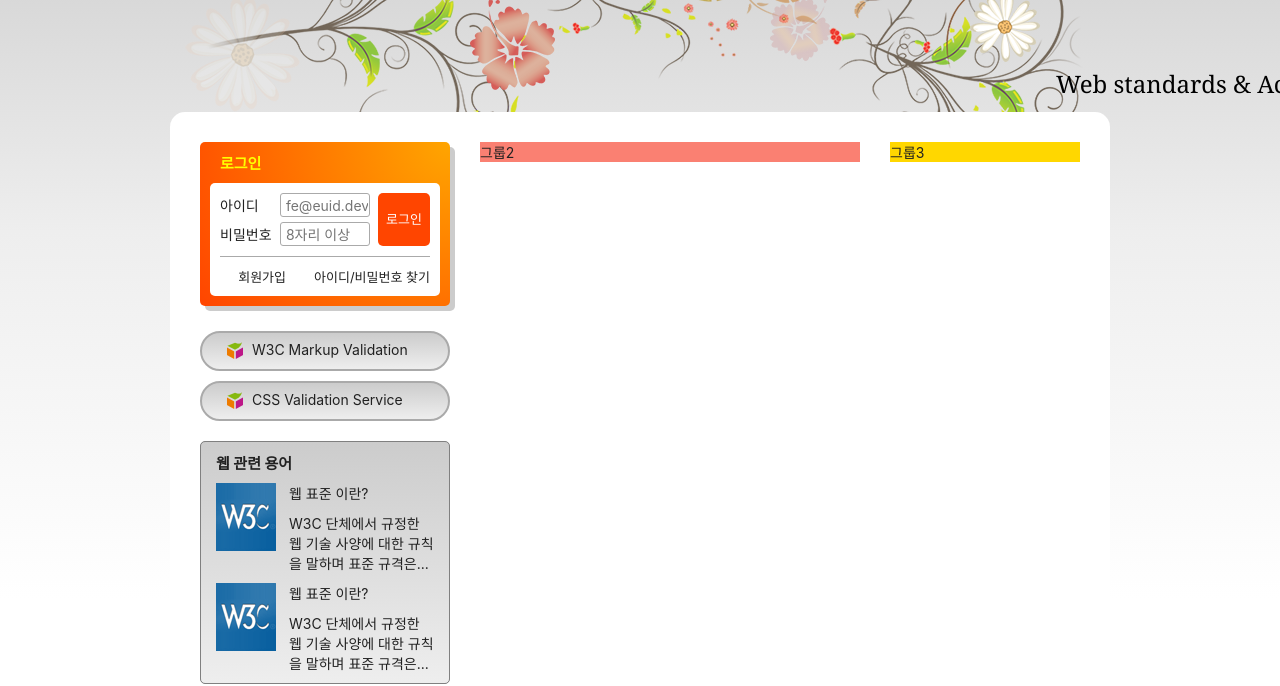
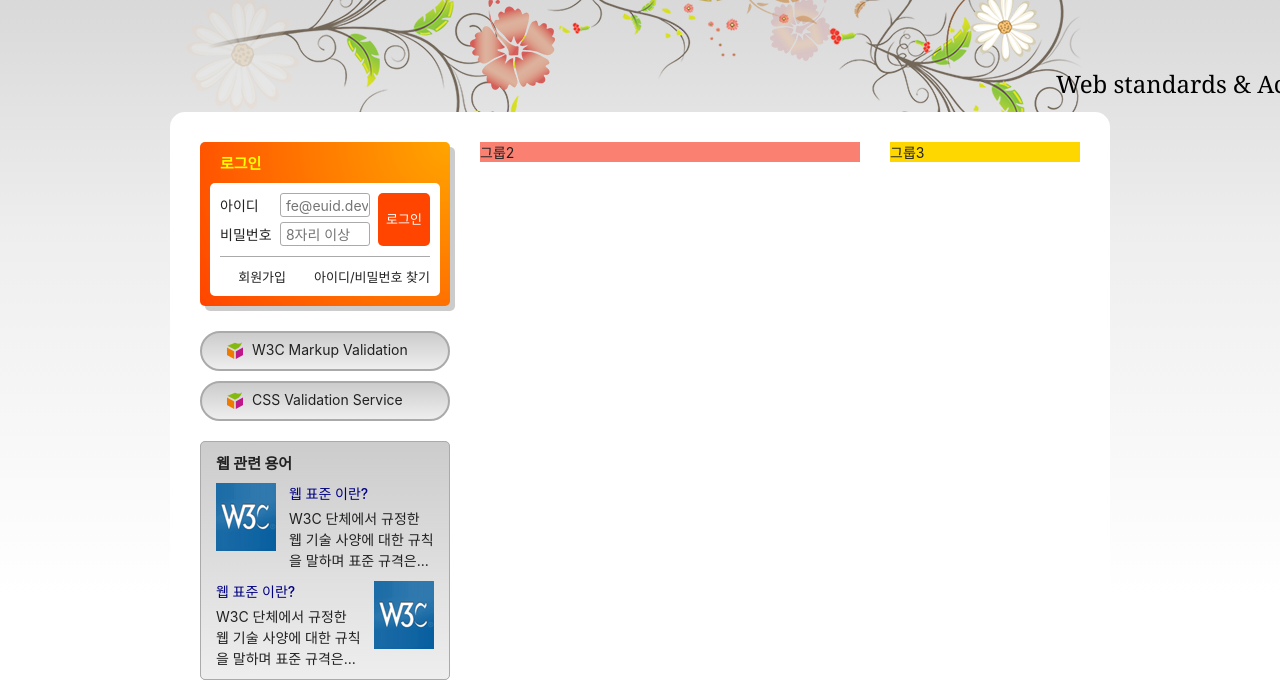
Before and after one commit to KMSWN/HTML5, a plain HTML site: page index.html in a window 1280 px wide. Shown: the part 135-821 px from the top of the page. Drawn offline with Linux system fonts and the light colour scheme; a web font is replaced by a local one.

Commit message:
cross 레이아웃 완성

```diff
--- a/styles/style.css
+++ b/styles/style.css
@@ -410,7 +410,7 @@ body {
 /* 웹 관련 용어 */
 .term {
   margin-top: 20px;
-  border: 1px solid grey;
+  border: 1px solid #aaa;
   border-radius: 5px 5px 5px 5px;
   background: grey linear-gradient(to bottom, #ccc, #eee);
   padding: 10px 15px;
@@ -430,9 +430,15 @@ body {
   display: flow-root;
 }
 
-.term-list-subject {
+.term-list-subject,
+.term-list-brief {
   float: right;
   width: 145px;
+}
+
+.term-list-subject {
+  color: navy;
+  font-weight: 500;
 }
 
 .term-list-turmbnail {
@@ -444,9 +450,17 @@ body {
 }
 
 .term-list-brief {
-  margin-top: 10px;
+  margin-top: 5px;
+  line-height: 1.5;
+}
+
+.cross .term-list-subject,
+.cross .term-list-brief {
+  float: left;
+}
+
+.cross .term-list-turmbnail {
   float: right;
-  width: 145px;
 }
 
 /* 슬로건 */
```
